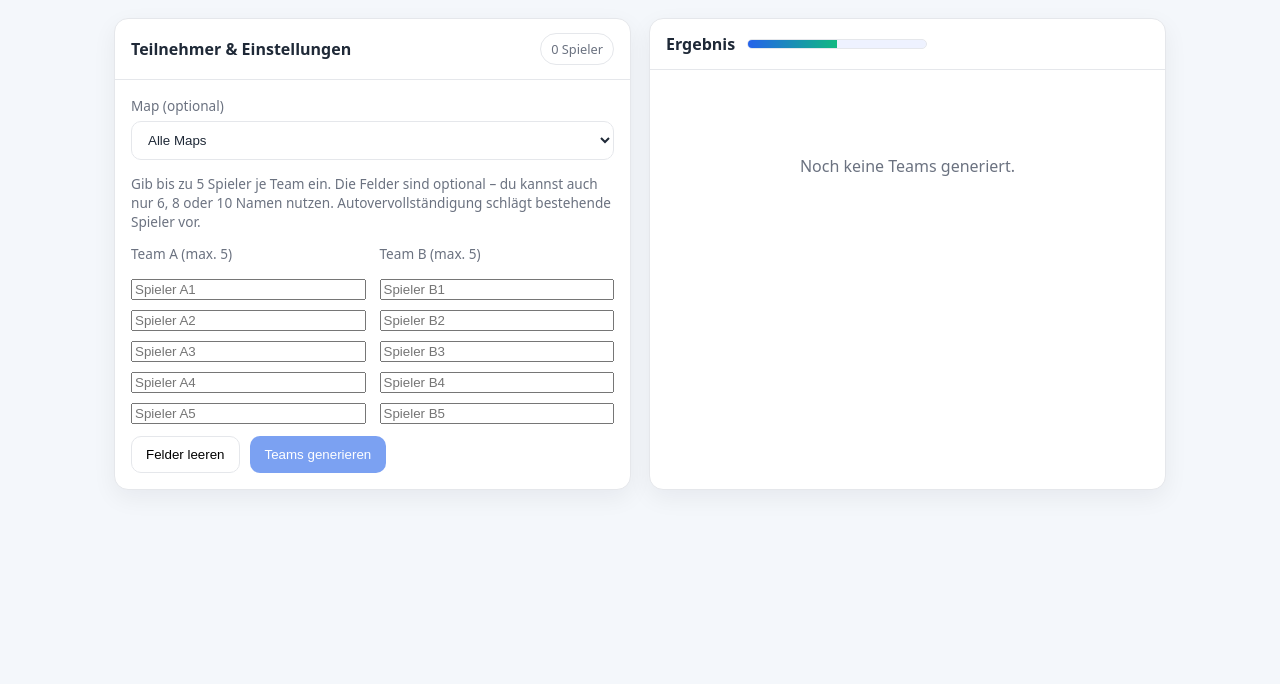
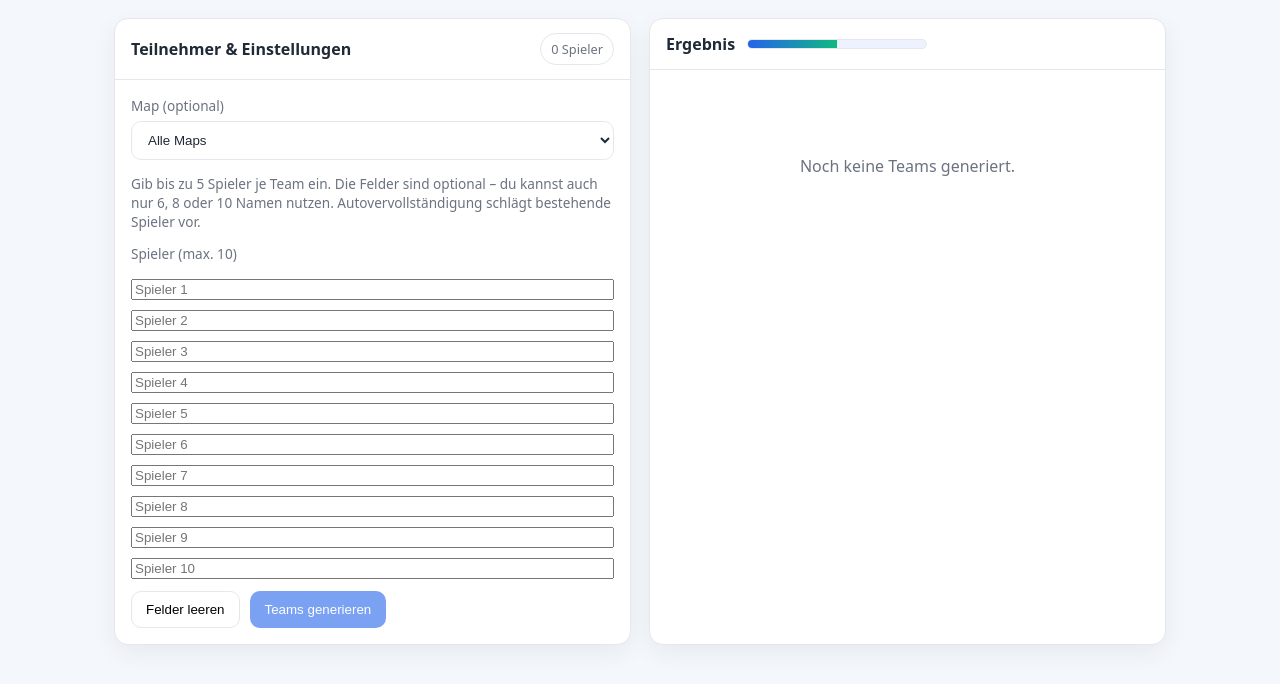
Before and after one commit to Trent1337/VRFrag, a Flask app: page /teams in a window 1280 px wide. Shown: the part 61-745 px from the top of the page. Run offline with Flask 3, Linux system fonts and the light colour scheme; data that the repository does not hold is empty.

Commit message:
Update teams.html

```diff
--- a/templates/teams.html
+++ b/templates/teams.html
@@ -82,24 +82,22 @@
           <p class="hint">Gib bis zu 5 Spieler je Team ein. Die Felder sind optional – du kannst auch nur 6, 8 oder 10 Namen nutzen. Autovervollständigung schlägt bestehende Spieler vor.</p>
 
           <datalist id="players-suggest"></datalist>
-          <div class="inputs">
+          <div class="inputs" style="grid-template-columns: 1fr;">
             <div class="col">
-              <label>Team A (max. 5)</label>
-              <input class="player-input" list="players-suggest" placeholder="Spieler A1"/>
-              <input class="player-input" list="players-suggest" placeholder="Spieler A2"/>
-              <input class="player-input" list="players-suggest" placeholder="Spieler A3"/>
-              <input class="player-input" list="players-suggest" placeholder="Spieler A4"/>
-              <input class="player-input" list="players-suggest" placeholder="Spieler A5"/>
-            </div>
-            <div class="col">
-              <label>Team B (max. 5)</label>
-              <input class="player-input" list="players-suggest" placeholder="Spieler B1"/>
-              <input class="player-input" list="players-suggest" placeholder="Spieler B2"/>
-              <input class="player-input" list="players-suggest" placeholder="Spieler B3"/>
-              <input class="player-input" list="players-suggest" placeholder="Spieler B4"/>
-              <input class="player-input" list="players-suggest" placeholder="Spieler B5"/>
+              <label>Spieler (max. 10)</label>
+              <input class="player-input" list="players-suggest" placeholder="Spieler 1"/>
+              <input class="player-input" list="players-suggest" placeholder="Spieler 2"/>
+              <input class="player-input" list="players-suggest" placeholder="Spieler 3"/>
+              <input class="player-input" list="players-suggest" placeholder="Spieler 4"/>
+              <input class="player-input" list="players-suggest" placeholder="Spieler 5"/>
+              <input class="player-input" list="players-suggest" placeholder="Spieler 6"/>
+              <input class="player-input" list="players-suggest" placeholder="Spieler 7"/>
+              <input class="player-input" list="players-suggest" placeholder="Spieler 8"/>
+              <input class="player-input" list="players-suggest" placeholder="Spieler 9"/>
+              <input class="player-input" list="players-suggest" placeholder="Spieler 10"/>
             </div>
           </div>
+
 
           <div class="actions">
             <button class="btn" id="btn-clear" type="button">Felder leeren</button>
@@ -158,8 +156,9 @@
       const n = collectPlayers().length;
       document.getElementById('sel-count').textContent = `${n} Spieler`;
       const btn = document.getElementById('btn-generate');
-      btn.disabled = (n < 4) || (n % 2 !== 0);
+      btn.disabled = (n < 4) || (n > 10) || (n % 2 !== 0);
     }
+
 
     async function generateTeams(){
       const players = collectPlayers();
```
